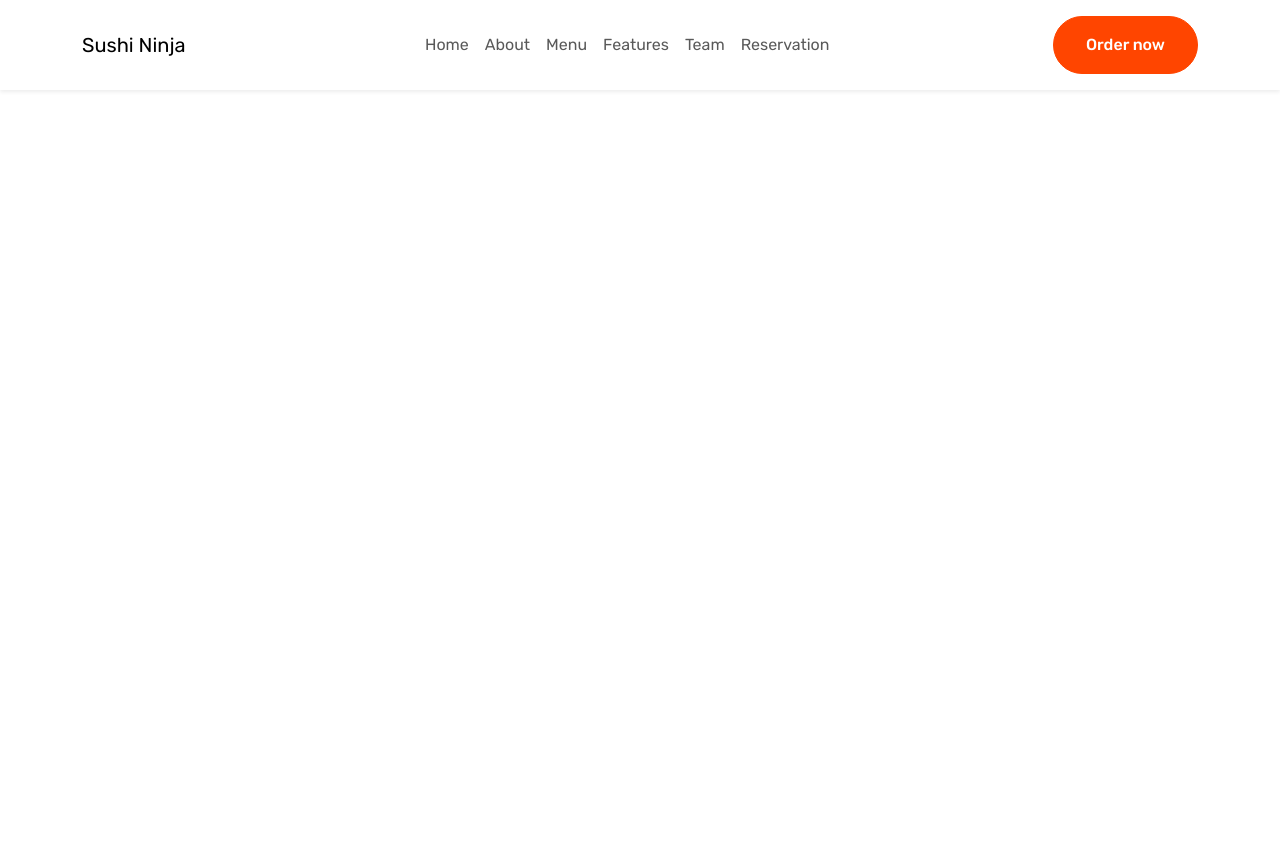
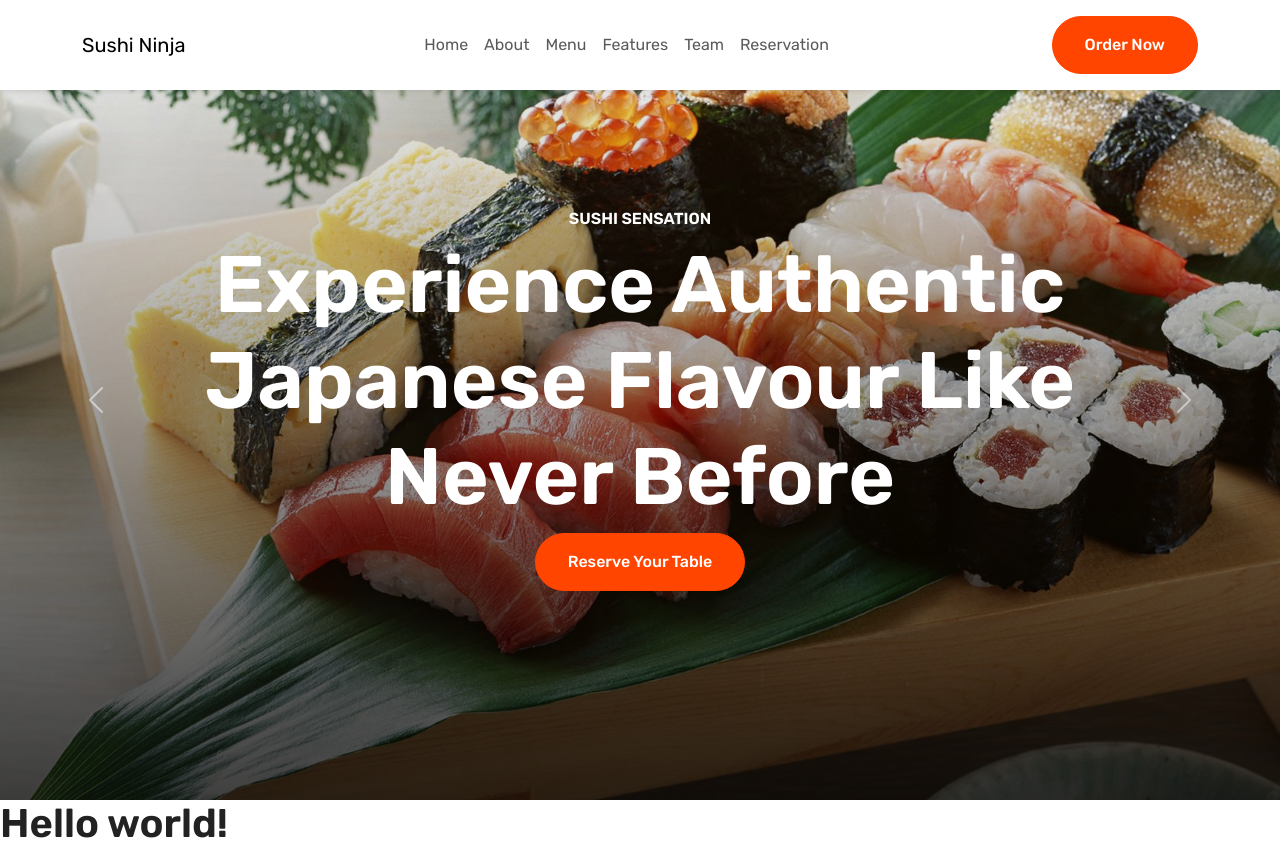
Before and after one commit to Koushik1110/Bootstrap-Sushi-ninja-, a plain HTML site: page index.html in a window 1280 px wide. Before the commit the page ends 800 px from the top, so only its background shows below. Drawn offline with nearby package versions, Linux system fonts and the light colour scheme.

Commit message:
Hero section done

```diff
--- a/css/main.css
+++ b/css/main.css
@@ -42,3 +42,25 @@ a:hover {
   border-color: orange;
   color: #fff !important;
 }
+
+/* HERO */
+.slide-1 {
+  background: linear-gradient(to top, rgba(0, 0, 0, 0.75), transparent),
+    url(../assets/images/slider-image-1.jpg);
+}
+
+.slide-2 {
+  background: linear-gradient(to top, rgba(0, 0, 0, 0.75), transparent),
+    url(../assets/images/slider-image-2.png);
+}
+
+.slide-3 {
+  background: linear-gradient(to top, rgba(0, 0, 0, 0.75), transparent),
+    url(../assets/images/slider-image-3.jpg);
+}
+
+.bg-cover {
+  background-position: center;
+  background-size: cover;
+  background-repeat: no-repeat;
+}
--- a/index.html
+++ b/index.html
@@ -47,10 +47,89 @@
               <a class="nav-link" href="#team">Team</a>
               <a class="nav-link" href="#reservations">Reservation</a>
             </div>
-            <a href="reservation" class="btn btn-custom">Order now</a>
+            <a href="reservation" class="btn btn-custom">Order Now</a>
           </div>
         </div>
       </nav>
+      <!-- HERO SECTION -->
+      <div id="carouselExample" class="carousel slide">
+        <div class="carousel-inner">
+          <!-- SLIDE 1 -->
+          <div class="carousel-item active slide-1 bg-cover vh-100">
+            <div
+              class="container h-100 d-flex align-items-center justify-content-center"
+            >
+              <div class="row justify-content-center text-center">
+                <div>
+                  <h6 class="text-white text-uppercase">Sushi Sensation</h6>
+                  <h1 class="text-white display-1 fw-semibold">
+                    Experience Authentic Japanese Flavour Like Never Before
+                  </h1>
+                  <a href="#reservation" class="btn btn-custom"
+                    >Reserve Your Table</a
+                  >
+                </div>
+              </div>
+            </div>
+          </div>
+
+          <!-- SLIDE 2 -->
+          <div class="carousel-item slide-2 bg-cover vh-100">
+            <div
+              class="container h-100 d-flex align-items-center justify-content-center"
+            >
+              <div class="row justify-content-center text-center">
+                <div>
+                  <h6 class="text-white text-uppercase">Sushi Sensation</h6>
+                  <h1 class="text-white display-1 fw-semibold">
+                    Experience Authentic Japanese Flavour Like Never Before
+                  </h1>
+                  <a href="#reservation" class="btn btn-custom"
+                    >Reserve Your Table</a
+                  >
+                </div>
+              </div>
+            </div>
+          </div>
+
+          <!-- SLIDE 3 -->
+          <div class="carousel-item slide-3 bg-cover vh-100">
+            <div
+              class="container h-100 d-flex align-items-center justify-content-center"
+            >
+              <div class="row justify-content-center text-center">
+                <div>
+                  <h6 class="text-white text-uppercase">Sushi Sensation</h6>
+                  <h1 class="text-white display-1 fw-semibold">
+                    Experience Authentic Japanese Flavour Like Never Before
+                  </h1>
+                  <a href="#reservation" class="btn btn-custom"
+                    >Reserve Your Table</a
+                  >
+                </div>
+              </div>
+            </div>
+          </div>
+        </div>
+        <button
+          class="carousel-control-prev"
+          type="button"
+          data-bs-target="#carouselExample"
+          data-bs-slide="prev"
+        >
+          <span class="carousel-control-prev-icon" aria-hidden="true"></span>
+          <span class="visually-hidden">Previous</span>
+        </button>
+        <button
+          class="carousel-control-next"
+          type="button"
+          data-bs-target="#carouselExample"
+          data-bs-slide="next"
+        >
+          <span class="carousel-control-next-icon" aria-hidden="true"></span>
+          <span class="visually-hidden">Next</span>
+        </button>
+      </div>
     </header>
 
     <!-- MAIN -->
```
